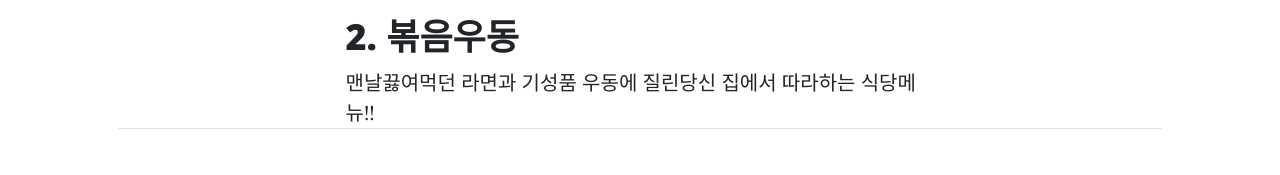
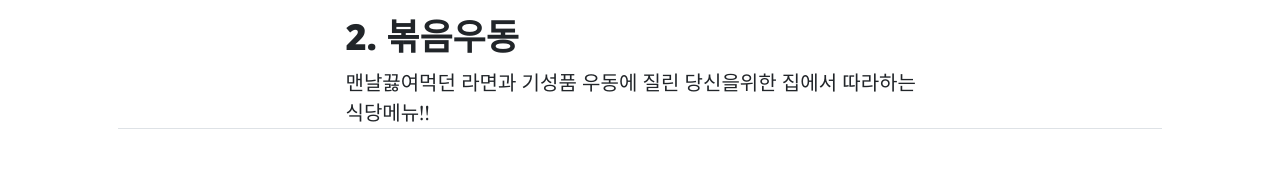
Before and after one commit to MinuSong2022/projectTest, a plain HTML site: page 레시피 게시판.html in a window 1280 px wide. Shown: the part 863-1038 px from the top of the page. Drawn offline with nearby package versions, Linux system fonts and the light colour scheme; a script that the page names is missing.

Commit message:
당신을 위한으로 편집

```diff
--- a/레시피 게시판.html
+++ b/레시피 게시판.html
@@ -66,7 +66,7 @@
                     <div class="post-preview">
                         <a href="레시피2.html">
                             <h2 class="post-title">2. 볶음우동</h2>
-                            <span class="subheading">맨날끓여먹던 라면과 기성품 우동에 질린당신 집에서 따라하는 식당메뉴!!</span>
+                            <span class="subheading">맨날끓여먹던 라면과 기성품 우동에 질린 당신을위한 집에서 따라하는 식당메뉴!!</span>
                         </a>
                     </div>
             </div>
```
